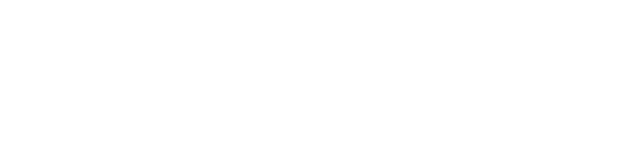
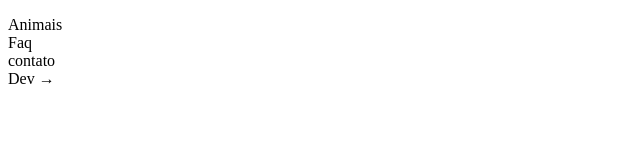
Before and after one commit to andersonwea/animais-fantasticos, a plain HTML site: page index.html in a window 1280 px wide. Shown: the whole page, without its empty margins (0-640 px from the left). Drawn offline with Linux system fonts and the light colour scheme.

Commit message:
criado menu de navegação

```diff
--- /dev/null
+++ b/css/global.css
@@ -0,0 +1,20 @@
+* {
+  border: 0;
+  padding: 0;
+  box-sizing: border-box;
+}
+
+a {
+  text-decoration: none;
+  color: inherit;
+}
+
+ul {
+  list-style: none;
+}
+
+img {
+  max-width: 100%;
+  width: 100%;
+  display: block;
+}
--- a/css/style.css
+++ b/css/style.css
@@ -0,0 +1 @@
+@import "./global.css";
--- a/index.html
+++ b/index.html
@@ -12,6 +12,16 @@
 
 <body>
 
+  <header class="header">
+    <nav aria-label="primária">
+      <ul>
+        <li><a href="#animais">Animais</a></li>
+        <li><a href="#faq">Faq</a></li>
+        <li><a href="#contato">contato</a></li>
+        <li><a href="https://www.origamid.com.br">Dev →</a></li>
+      </ul>
+    </nav>
+  </header>
   <script src="script.js"></script>
 </body>
 
```
